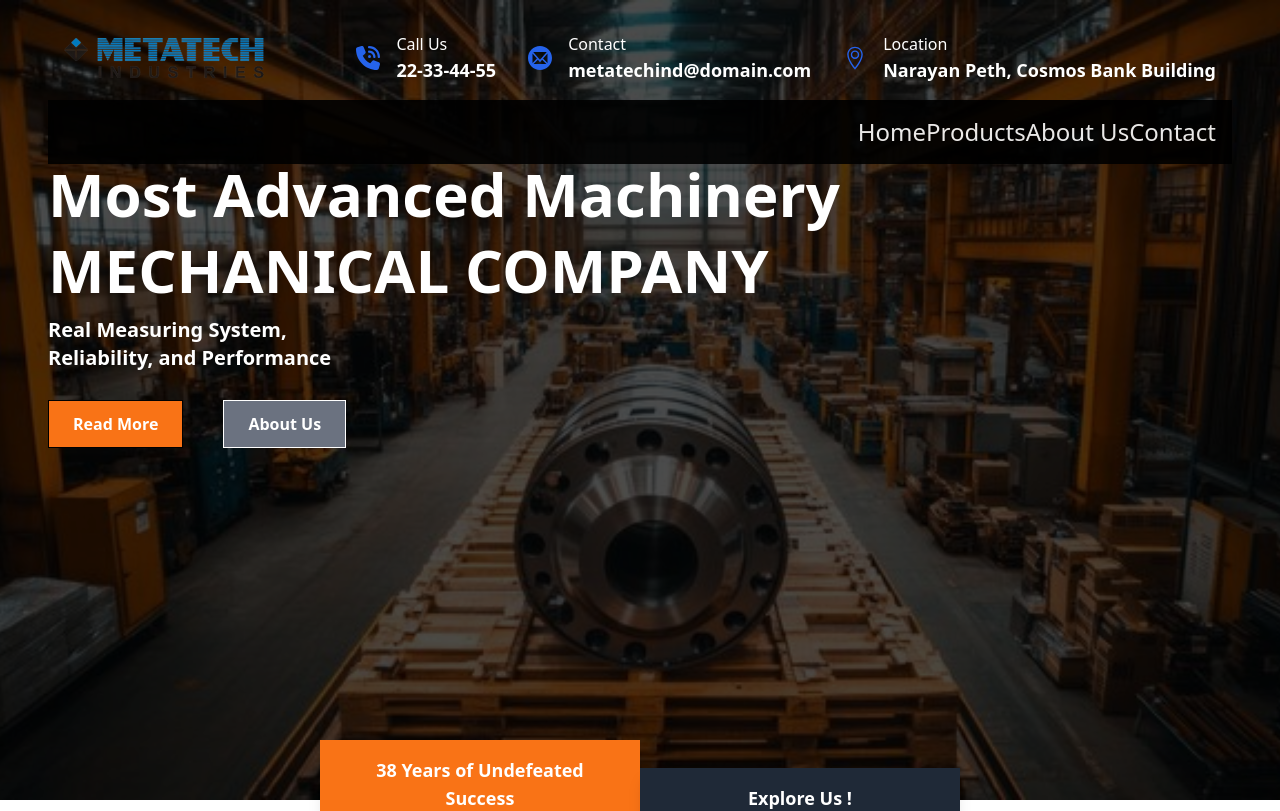
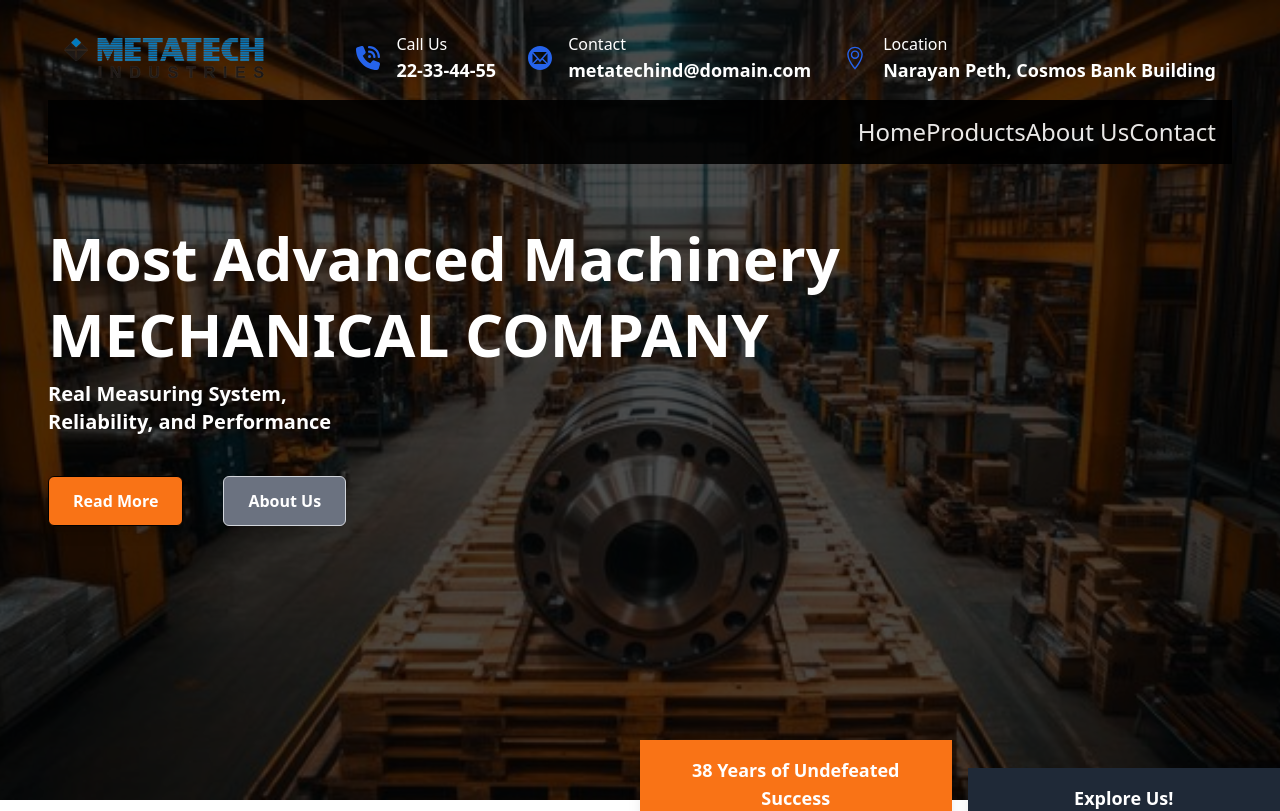
Before and after one commit to DelXN-shivam/Metatech_Industries, a Next.js app: page / in a window 1280 px wide. Shown: the top 811 px of the page. Built offline with nearby package versions, Linux system fonts and the light colour scheme.

Commit message:
animation updated

```diff
--- a/package.json
+++ b/package.json
@@ -12,6 +12,7 @@
     "@emotion/react": "^11.14.0",
     "@emotion/styled": "^11.14.0",
     "@mui/icons-material": "^6.4.1",
+    "framer-motion": "^12.0.6",
     "next": "15.1.6",
     "react": "^19.0.0",
     "react-dom": "^19.0.0",
--- a/src/app/components/ExpertiseSection.jsx
+++ b/src/app/components/ExpertiseSection.jsx
@@ -1,5 +1,8 @@
+'use client';
+
 import Image from 'next/image';
 import React from 'react';
+import { motion } from 'framer-motion';
 
 const ExpertiseSection = () => {
     const expertiseData = [
@@ -29,19 +32,54 @@ const ExpertiseSection = () => {
         },
     ];
 
+    // Animation variants
+    const containerVariants = {
+        hidden: { opacity: 0, y: 50 },
+        visible: {
+            opacity: 1,
+            y: 0,
+            transition: { duration: 0.8, staggerChildren: 0.2 },
+        },
+    };
+
+    const cardVariants = {
+        hidden: { opacity: 0, scale: 0.8 },
+        visible: { opacity: 1, scale: 1, transition: { duration: 0.5 } },
+        hover: { scale: 1.05, boxShadow: '0px 8px 20px rgba(0, 0, 0, 0.2)' },
+    };
+
+    const buttonVariants = {
+        hover: {
+            scale: 1.1,
+            transition: { duration: 0.3 },
+        },
+    };
+
     return (
-        <div className="p-4 sm:p-8 bg-white">
+        <motion.div
+            className="p-4 sm:p-8 bg-white"
+            initial="hidden"
+            animate="visible"
+            variants={containerVariants}
+        >
             {/* Title */}
-            <h2 className="text-2xl md:text-3xl font-bold text-gray-900 mb-8 text-center">
+            <motion.h2
+                className="text-2xl md:text-3xl font-bold text-gray-900 mb-8 text-center"
+                initial={{ opacity: 0, y: -20 }}
+                animate={{ opacity: 1, y: 0 }}
+                transition={{ duration: 0.6 }}
+            >
                 Explore Our Expertise
-            </h2>
+            </motion.h2>
 
             {/* Expertise Grid */}
             <div className="grid grid-cols-1 sm:grid-cols-2 lg:grid-cols-3 gap-6">
                 {expertiseData.map((item, index) => (
-                    <div
+                    <motion.div
                         key={index}
-                        className="relative w-full overflow-hidden shadow-md hover:shadow-lg transition-shadow duration-300 rounded-lg bg-gray-100 flex flex-col items-center"
+                        className="relative w-full overflow-hidden shadow-md transition-shadow duration-300 rounded-lg bg-gray-100 flex flex-col items-center"
+                        variants={cardVariants}
+                        whileHover="hover"
                     >
                         <Image
                             src={item.image}
@@ -55,35 +93,40 @@ const ExpertiseSection = () => {
                                 {item.title}
                             </h3>
                         </div>
-                    </div>
+                    </motion.div>
                 ))}
             </div>
 
             {/* Explore More */}
-            <div className="mt-8 text-center">
+            <motion.div
+                className="mt-8 text-center"
+                whileHover="hover"
+                variants={buttonVariants}
+            >
                 <a
                     href="#"
                     className="text-orange-500 font-bold text-lg flex items-center justify-center space-x-2 hover:underline sm:text-base md:text-lg lg:text-xl"
                 >
                     <span>Explore More</span>
-                    <svg
+                    <motion.svg
                         xmlns="http://www.w3.org/2000/svg"
                         fill="none"
                         viewBox="0 0 24 24"
                         strokeWidth="3"
                         stroke="currentColor"
                         className="w-7 h-7 sm:w-6 sm:h-6 md:w-7 md:h-7 lg:w-8 lg:h-8"
+                        whileHover={{ x: 5 }}
+                        transition={{ duration: 0.3 }}
                     >
                         <path
                             strokeLinecap="round"
                             strokeLinejoin="round"
                             d="M13.5 4.5l6 6m0 0l-6 6m6-6H3"
                         />
-                    </svg>
+                    </motion.svg>
                 </a>
-            </div>
-
-        </div>
+            </motion.div>
+        </motion.div>
     );
 };
 
--- a/src/app/components/HeroSection.jsx
+++ b/src/app/components/HeroSection.jsx
@@ -1,14 +1,40 @@
-import React from 'react';
+'use client';
+
+import React, { useState } from 'react';
+import { motion } from 'framer-motion';
 import CompanyHeader from './CompanyHeader';
 import Header from './Header';
 
 const HeroSection = () => {
+    const [activeButton, setActiveButton] = useState('readMore'); // Manage active button state
+
+    const handleButtonClick = (buttonType) => {
+        setActiveButton(buttonType); // Set the clicked button as active
+    };
+
+    // Framer Motion variants for animations
+    const containerVariants = {
+        hidden: { opacity: 0, scale: 0.8 },
+        visible: {
+            opacity: 1,
+            scale: 1,
+            transition: { duration: 1, ease: 'easeInOut' },
+        },
+    };
+
+    const buttonVariants = {
+        hover: { scale: 1.1, transition: { duration: 0.3 } },
+    };
+
     return (
         <div>
             {/* Hero Section */}
-            <section
+            <motion.section
                 className="relative bg-cover bg-center h-screen"
                 style={{ backgroundImage: "url('/images/machine_bg.jpg')" }}
+                initial="hidden"
+                animate="visible"
+                variants={containerVariants}
             >
                 {/* Background Overlay */}
                 <div className="absolute inset-0 bg-black opacity-70"></div>
@@ -19,7 +45,12 @@ const HeroSection = () => {
                     <Header />
 
                     {/* Main Heading Section */}
-                    <div className="flex flex-col max-w-screen-lg justify-start items-start pt-15 lg:pt-15">
+                    <motion.div
+                        className="flex flex-col max-w-screen-lg justify-start items-start pt-16 lg:pt-16"
+                        initial={{ opacity: 0, y: 50 }}
+                        animate={{ opacity: 1, y: 0 }}
+                        transition={{ duration: 1.2, ease: 'easeOut' }}
+                    >
                         <h1 className="text-3xl md:text-5xl lg:text-6xl font-bold leading-tight">
                             Most Advanced Machinery
                         </h1>
@@ -35,32 +66,51 @@ const HeroSection = () => {
 
                         {/* Buttons */}
                         <div className="space-x-4 sm:space-x-10 pt-10">
-                            <a
-                                href="#about"
-                                className="bg-orange-500 hover:bg-orange-600 text-white px-6 py-3 border border-black font-semibold"
+                            <motion.button
+                                onClick={() => handleButtonClick('readMore')}
+                                className={`px-6 py-3 font-semibold border rounded-md transition-all duration-300 ease-in-out transform
+                                    ${
+                                        activeButton === 'readMore'
+                                            ? 'bg-orange-500 text-white border-black shadow-lg'
+                                            : 'bg-gray-500 text-white border-gray-300'
+                                    }`}
+                                whileHover="hover"
+                                variants={buttonVariants}
                             >
                                 Read More
-                            </a>
-                            <a
-                                href="#about"
-                                className="bg-gray-500 hover:bg-orange-600 text-white px-6 py-3 border border-white font-semibold"
+                            </motion.button>
+                            <motion.button
+                                onClick={() => handleButtonClick('aboutUs')}
+                                className={`px-6 py-3 font-semibold border rounded-md transition-all duration-300 ease-in-out transform
+                                    ${
+                                        activeButton === 'aboutUs'
+                                            ? 'bg-orange-500 text-white border-black shadow-lg'
+                                            : 'bg-gray-500 text-white border-gray-300'
+                                    }`}
+                                whileHover="hover"
+                                variants={buttonVariants}
                             >
                                 About Us
-                            </a>
+                            </motion.button>
                         </div>
-                    </div>
+                    </motion.div>
+                </div>
+            </motion.section>
 
-                </div>
-
-            </section>
-            <div className="absolute -bottom-7 inset-0 left-1/2 transform -translate-x-1/2 lg:pt-20 flex flex-col sm:flex-row items-end justify-center">
+            {/* Info Boxes */}
+            <motion.div
+                className="absolute -bottom-7 inset-0 left-1/2 transform -translate-x-1/2 lg:pt-20 flex flex-col sm:flex-row items-end justify-center space-y-4 sm:space-y-0 sm:space-x-4"
+                initial="hidden"
+                animate="visible"
+                variants={containerVariants}
+            >
                 <div className="bg-orange-500 text-white font-semibold px-6 py-4 text-lg w-80 text-center shadow-lg">
                     38 Years of Undefeated Success
                 </div>
                 <div className="bg-gray-800 text-white font-semibold px-10 py-4 text-lg w-80 text-center shadow-lg">
-                    Explore Us !
+                    Explore Us!
                 </div>
-            </div>
+            </motion.div>
         </div>
     );
 };
```
Also changed, not shown: 1 other file (tests, documents, lock files or other folders).
